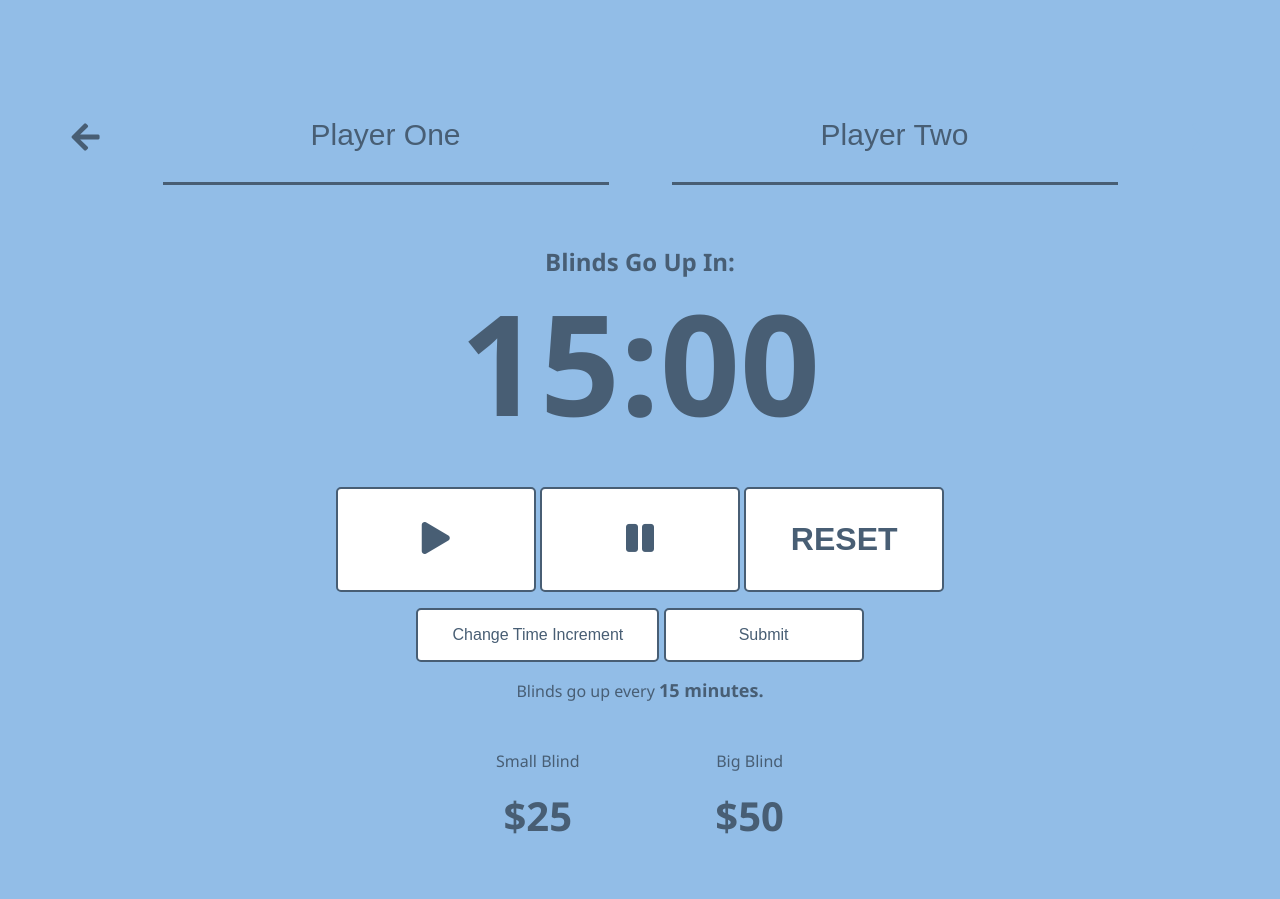
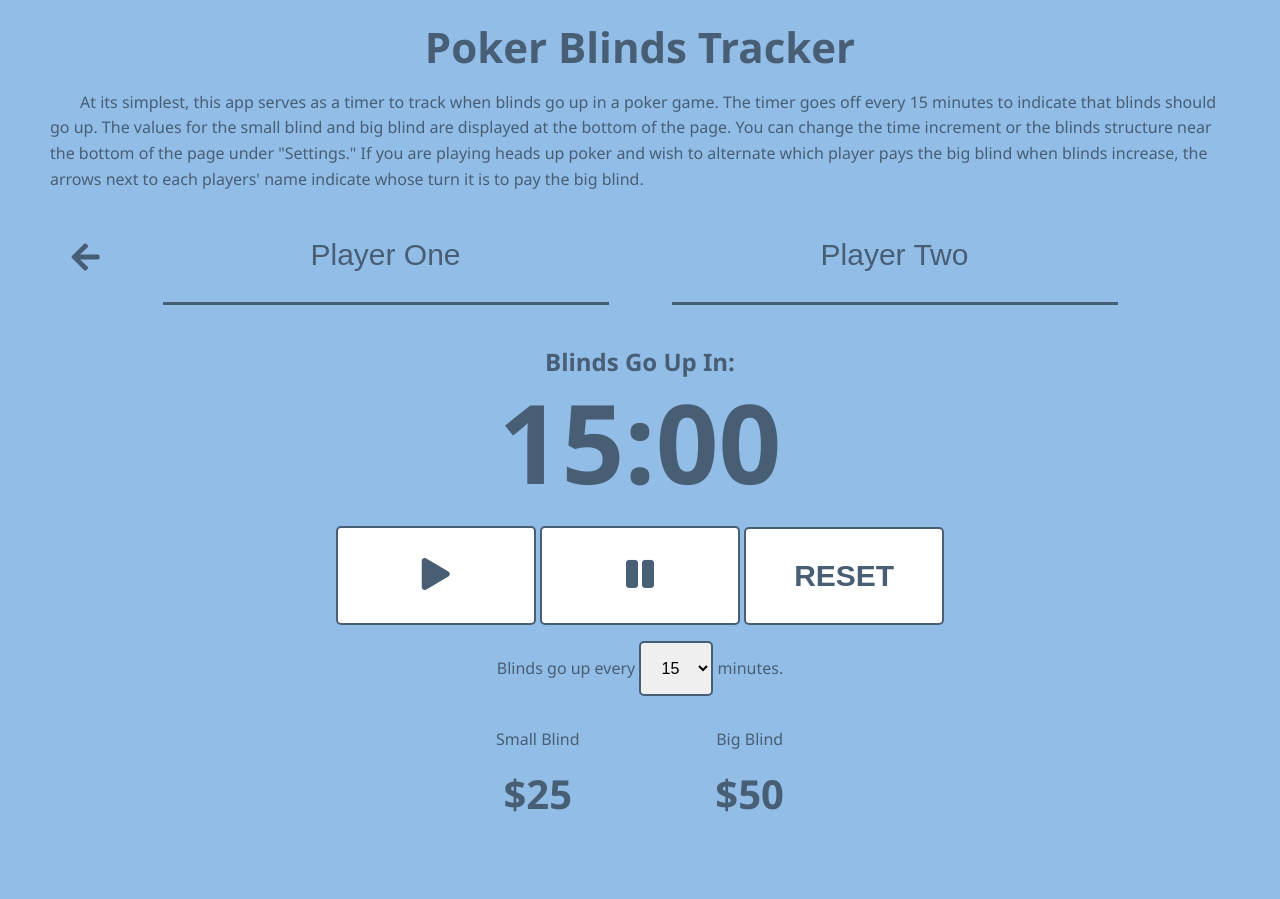
Before and after one commit to shanehobson/poker-timer, a website: page index.html in a window 1280 px wide. Drawn offline with Linux system fonts and the light colour scheme.

Commit message:
Added title and intro text, various style changes

```diff
--- a/css/styles.css
+++ b/css/styles.css
@@ -19,6 +19,30 @@ body {
     "blinds";
 
 }
+
+.instructions-container {
+    display: flex;
+    flex-direction: column;
+    justify-content: flex-start;
+    align-items: center;
+    padding-left: 10px;
+    padding-right: 10px;
+    margin-right: auto;
+    margin-left: auto;
+    margin-top: -70px;
+}
+
+.instructions-title {
+    font-size: 42px;
+    margin-top: 0;
+}
+
+.instructions-text {
+    margin-top: -20px;
+    text-indent: 30px;
+    line-height: 1.6;
+}
+
 .possession {
     grid-area: 'possession';
     display: flex;
@@ -26,7 +50,7 @@ body {
     margin-bottom: 2.5rem;
 }
 .player {
-    font-size: 30px;
+    font-size: 24px;
 }
 .player > * {
     text-align: center;
@@ -40,7 +64,7 @@ body {
     border-top: none;
     border-right: none;
     border-left: none;
-    /* border-radius: 5px; */
+    outline: none;
     font-size: 30px;
     text-align: center;
     background: #92bde7;
@@ -67,7 +91,7 @@ body {
     text-align: center;
 }
 .display__time-left {
-    font-size: 140px;
+    font-size: 110px;
     margin-top: -2rem;
 }
 #time-input {
@@ -96,7 +120,7 @@ body {
     padding: 1em;
     border: 2px solid #485e74;
     border-radius: 5px;
-    font-size: 32px;
+    font-size: 30px;
     text-align: center;
     background: #FFF;
     width: 200px;
@@ -104,9 +128,7 @@ body {
     color: #485e74;
     cursor: pointer;
 }
-#custom {
-    /* margin-bottom: 5rem; */
-}
+
 #increment {
     font-size: 18px;
     font-weight: bold;
--- a/index.html
+++ b/index.html
@@ -10,6 +10,15 @@
 </head>
 <body>
     <div class="container">
+        <div class="instructions-container">
+            <h2 class="instructions-title">Poker Blinds Tracker</h2>
+            <p class='instructions-text'>At its simplest, this app serves as a timer to track when blinds go up in a poker game.
+                The timer goes off every 15 minutes to indicate that blinds should go up. The values for the small blind and big blind are displayed at the bottom of the page.
+                You can change the time increment or the blinds structure near the bottom of the page under "Settings."
+                If you are playing heads up poker and wish to alternate which player pays the big blind when blinds increase, the arrows next to each players' name indicate whose turn it is to pay the big blind.
+            </p>
+        </div>
+        <div class="gameplayer-container">
             <div class="possession">
                     <div class="arrow arrow-left">
                         <i class="fa fa-arrow-left"></i>
@@ -34,11 +43,17 @@
                         <button id="pause"><i class="fa fa-pause"></i></button>
                         <button id="reset">RESET</button>
                     </div>
-            <form name="customForm" id="custom">
-                <input type="text" id="time-input" name="minutes" placeholder="Change Time Increment">
-                <button type="submit" id="submit-time-change">Submit</button>
-            </form>
-            <p id="blinds-statement">Blinds go up every <span id="increment">15 minutes.</span></p>
+
+                    <p id="blinds-statement">Blinds go up every
+                            <select name="minutes" id="time-input">
+                                <option value='5'>5</option>
+                                <option value='10'>10</option>
+                                <option value='15' selected>15</option>
+                                <option value='20'>20</option>
+                                <option value='25'>25</option>
+                                <option value='30'>30</option>
+                            </select> minutes.
+                        </p>
                 </div>
                 <div class="blinds">
                     <div class="small-blind">
@@ -57,6 +72,7 @@
                 Your browser does not support the video tag.
                 </video>
         </div>
+    </div>
     <script src="js/script.js"></script>
 </body>
 </html>
--- a/js/script.js
+++ b/js/script.js
@@ -1,3 +1,4 @@
+/*******DOM Elements********/
 const timerDisplay = document.querySelector('.display__time-left');
 const playButton = document.getElementById('play');
 const pauseButton = document.getElementById('pause');
@@ -11,13 +12,20 @@ const bigBlindShow = document.querySelector('.big-blind-amount');
 const smallBlindShow = document.querySelector('.small-blind-amount');
 const popup = document.querySelector('.rick-roll');
 const video = document.querySelector('.rick-roll-vid');
-let intervalMinutes = 15;
-let intervalSeconds = intervalMinutes * 60;
+
+/********Application State*************/
+const state = {
+    intervalMinutes: 15,
+    bigBlind: 50
+}
+
+/**********Variables Defined*********/
+let intervalSeconds = state.intervalMinutes * 60;
 let secondsLeft;
 let countdown;
-let bigBlind = 50;
-let smallBlind = bigBlind / 2;
+let smallBlind = state.bigBlind / 2;
 
+/*************Timer Functionality******************/
 function timer(seconds) {
     // clear any existing timers
     clearInterval(countdown);
@@ -60,11 +68,11 @@ function timer(seconds) {
 }
 
 function displayTimeLeft(seconds) {
-  const minutes = Math.floor(seconds / 60);
-  const remainderSeconds = seconds % 60;
-  const display = `${minutes}:${remainderSeconds < 10 ? '0' : '' }${remainderSeconds}`;
-  document.title = display;
-  timerDisplay.textContent = display;
+    const minutes = Math.floor(seconds / 60);
+    const remainderSeconds = seconds % 60;
+    const display = `${minutes}:${remainderSeconds < 10 ? '0' : '' }${remainderSeconds}`;
+    document.title = display;
+    timerDisplay.textContent = display;
 }
 
 function displayEndTime(timestamp) {
@@ -87,7 +95,7 @@ function pauseTimer() {
 
 function resetTimer() {
     clearInterval(countdown);
-    intervalSeconds = intervalMinutes * 60;
+    intervalSeconds = state.intervalMinutes * 60;
     displayTimeLeft(intervalSeconds);
 }
 
@@ -113,23 +121,21 @@ function rickRoll () {
 }
 
 function updateBlinds () {
-    if (bigBlind < 400) {
-        bigBlind *= 2;
+    if (state.bigBlind < 400) {
+        state.bigBlind *= 2;
         smallBlind *= 2;
     }  else {
-        bigBlind = 300;
+        state.bigBlind = 300;
         smallBlind = 600;
     }
-    bigBlindShow.textContent = `$${bigBlind}`;
+    bigBlindShow.textContent = `$${state.bigBlind}`;
     smallBlindShow.textContent = `$${smallBlind}`;
 }
 
 function changeTimeInput (e) {
     e.preventDefault();
-    intervalMinutes = timeInput.value;
+    state.intervalMinutes = timeInput.value;
     intervalSeconds = timeInput.value * 60;
-    timeInput.placeholder = "Change Time Increment";
-    increment.textContent = `${intervalMinutes} minutes.`;
     resetTimer();
     displayTimeLeft(intervalSeconds);
 }
@@ -141,13 +147,11 @@ function endTime () {
 function init () {
     rightArrow.classList.add('hidden');
     displayTimeLeft(intervalSeconds);
-    increment.textContent = `${intervalMinutes} minutes.`;
     //display big and small blinds
-
 }
 
 //customTime button
-customTime.addEventListener('submit', changeTimeInput);
+timeInput.addEventListener('change', changeTimeInput);
 
 //play button
 playButton.addEventListener('click', startTimer);
```
Lines whose indentation alone changed are shown as unchanged.
